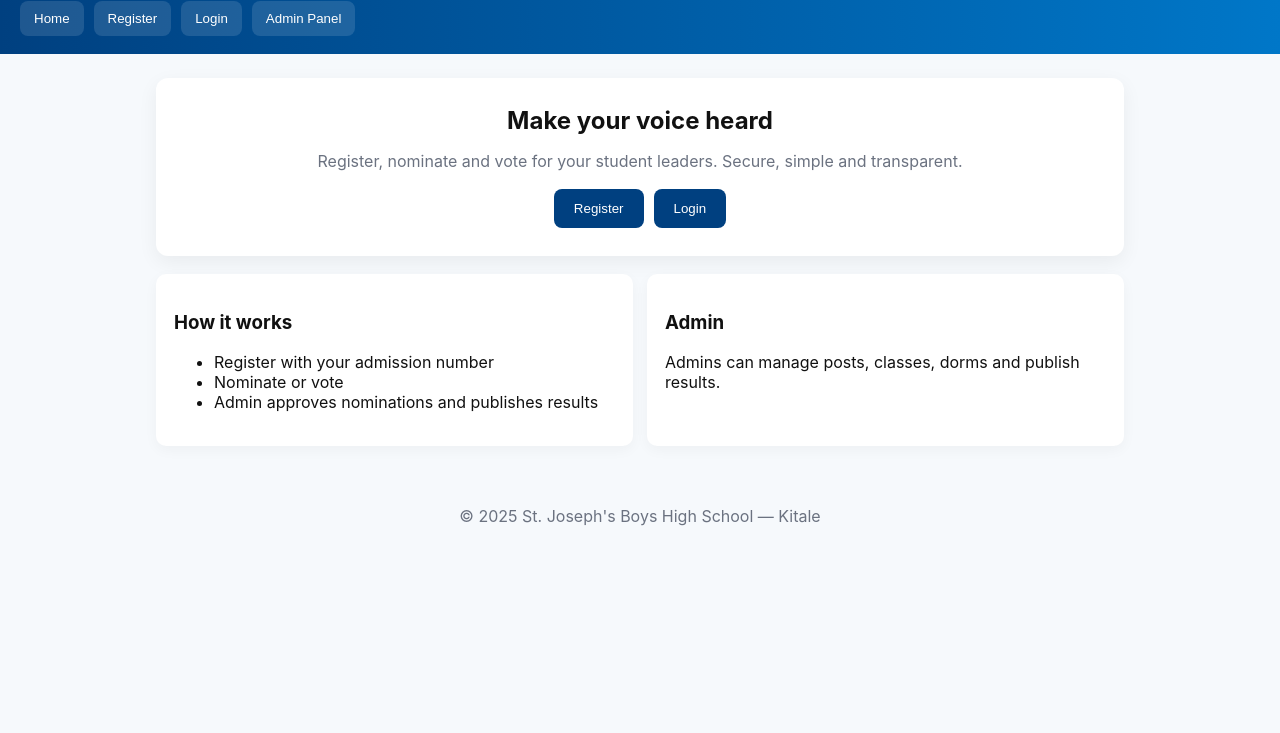
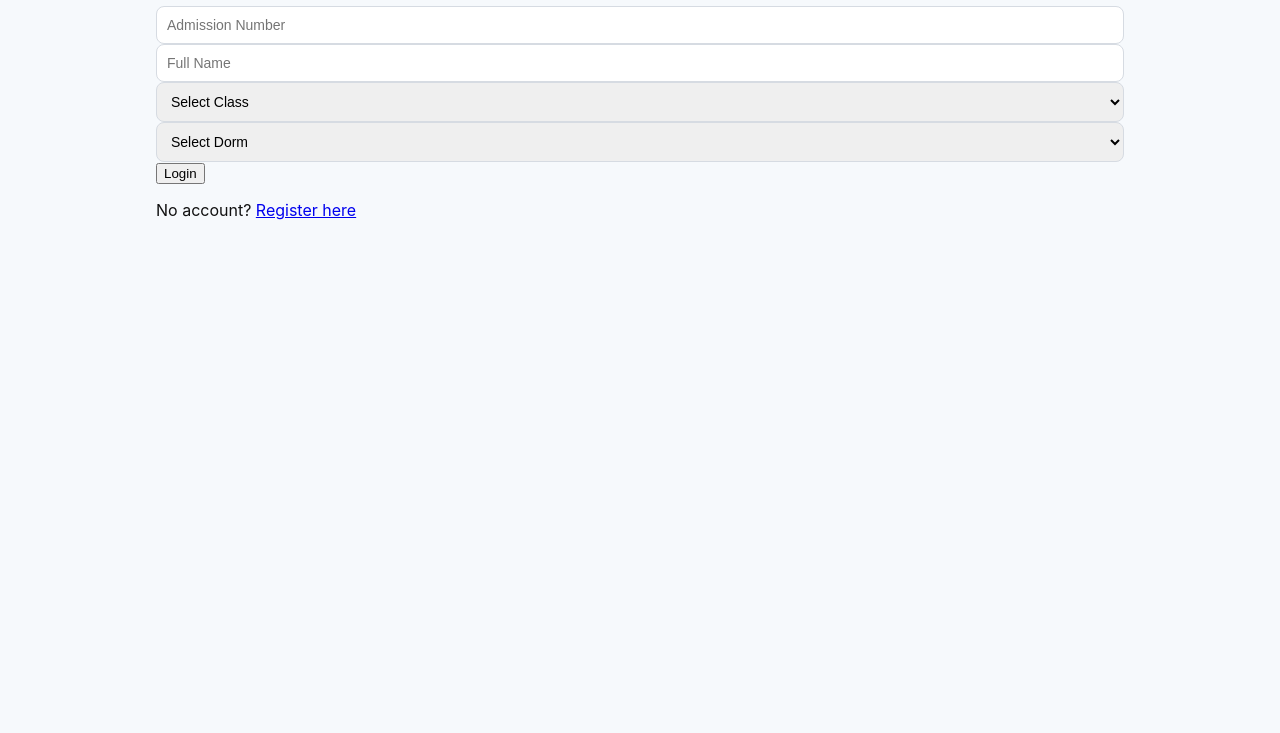
Before and after one commit to infinitegw/vot, a website: page index.html in a window 1280 px wide. Shown: the part 67-800 px from the top of the page. Drawn offline with Linux system fonts and the light colour scheme.

Commit message:
Update index.html

```diff
--- a/index.html
+++ b/index.html
@@ -1,59 +1,25 @@
 <!DOCTYPE html>
-<html lang="en">
+<html>
 <head>
-  <meta charset="utf-8" />
-  <meta name="viewport" content="width=device-width,initial-scale=1" />
-  <title>St. Joseph's Boys High - Voting</title>
-  <link rel="stylesheet" href="style.css" />
+  <title>Student Login</title>
+  <link rel="stylesheet" href="style.css">
 </head>
 <body>
-  <header class="site-header">
-    <div class="brand">
-      <img src="logo.png" alt="SJHS Kitale" class="logo" onerror="this.style.display='none'">
-      <div>
-        <h1>St. Joseph's Boys High School — Kitale</h1>
-        <p class="subtitle">Official Student Elections Portal</p>
-      </div>
-    </div>
-
-    <nav class="top-nav">
-      <button onclick="location.href='index.html'">Home</button>
-      <button onclick="location.href='register.html'">Register</button>
-      <button onclick="location.href='login.html'">Login</button>
-      <button onclick="openAdminPanel()" id="adminPanelBtn">Admin Panel</button>
-    </nav>
-  </header>
-
-  <main class="container">
-    <section class="hero">
-      <h2>Make your voice heard</h2>
-      <p>Register, nominate and vote for your student leaders. Secure, simple and transparent.</p>
-      <div class="cta">
-        <button onclick="location.href='register.html'">Register</button>
-        <button onclick="location.href='login.html'">Login</button>
-      </div>
-    </section>
-
-    <section class="info-cards">
-      <div class="card">
-        <h3>How it works</h3>
-        <ul>
-          <li>Register with your admission number</li>
-          <li>Nominate or vote</li>
-          <li>Admin approves nominations and publishes results</li>
-        </ul>
-      </div>
-      <div class="card">
-        <h3>Admin</h3>
-        <p>Admins can manage posts, classes, dorms and publish results.</p>
-      </div>
-    </section>
-  </main>
-
-  <footer class="site-footer">
-    <p>© 2025 St. Joseph's Boys High School — Kitale</p>
-  </footer>
-
+  <div class="container">
+    <h2>👨‍🎓 Student Login</h2>
+    <input type="text" id="adm" placeholder="Admission Number">
+    <input type="text" id="name" placeholder="Full Name">
+    <select id="class">
+      <option disabled selected>Select Class</option>
+      <!-- same class options -->
+    </select>
+    <select id="dorm">
+      <option disabled selected>Select Dorm</option>
+      <!-- same dorm options -->
+    </select>
+    <button onclick="login()">Login</button>
+    <p>No account? <a href="register.html">Register here</a></p>
+  </div>
   <script src="script.js"></script>
 </body>
-    </html>
+</html>
```
